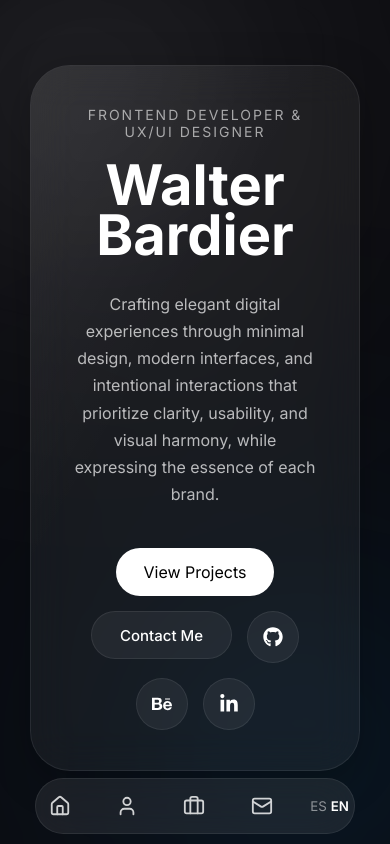
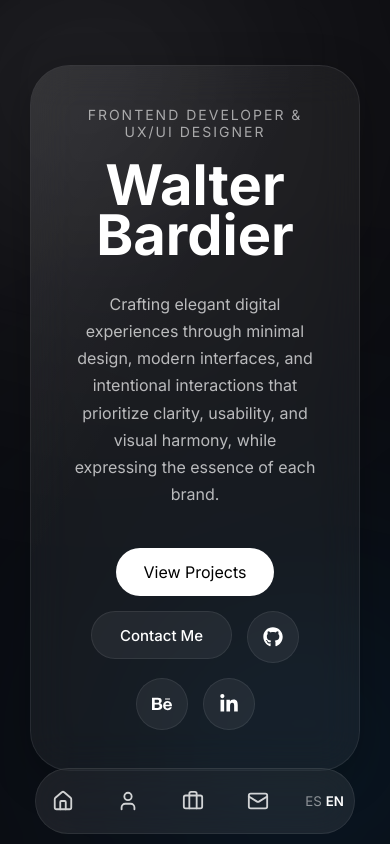
Before and after one commit to walterbardier/portfolio, a React (Vite) app: page / in a window 390 px wide. Shown: the top 844 px of the page. Built offline with nearby package versions, Linux system fonts and the light colour scheme; a small style sheet from the web is missing.

Commit message:
update mobile

```diff
--- a/src/App.css
+++ b/src/App.css
@@ -1199,7 +1199,7 @@
     /* width:calc(100% - 32px); */
     width: calc(100% - 70px);
 
-    padding: 5px 5px;
+    padding: 10px 10px;
     /* arriba y abajo, izq y der */
 
     justify-content:space-around;
```
